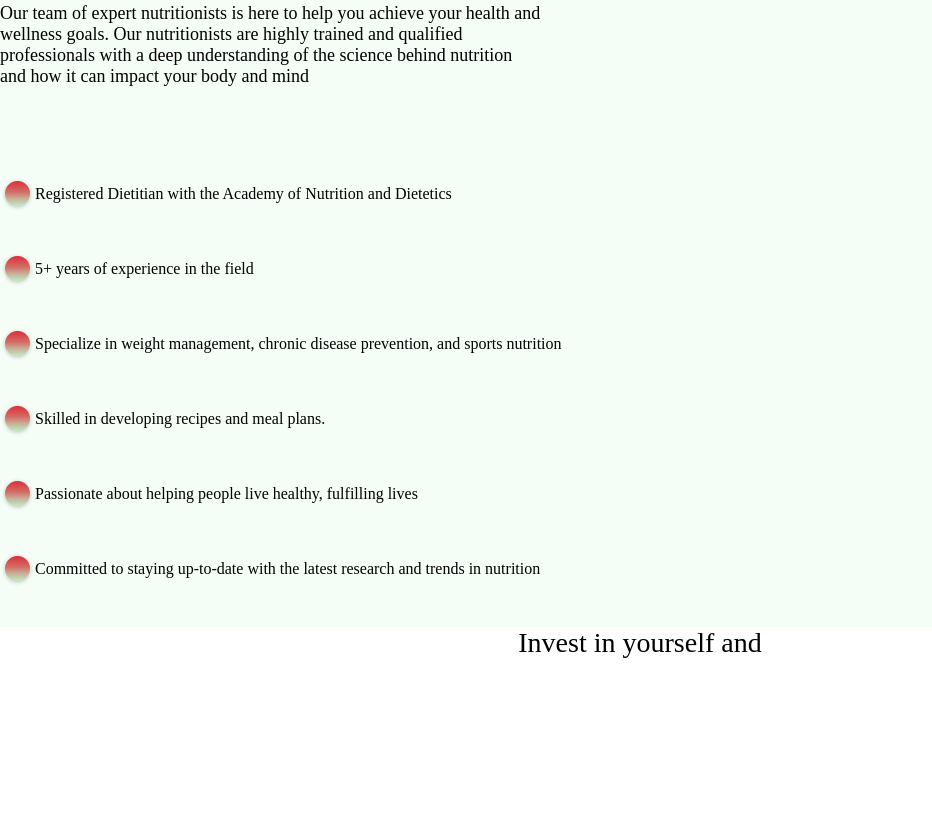
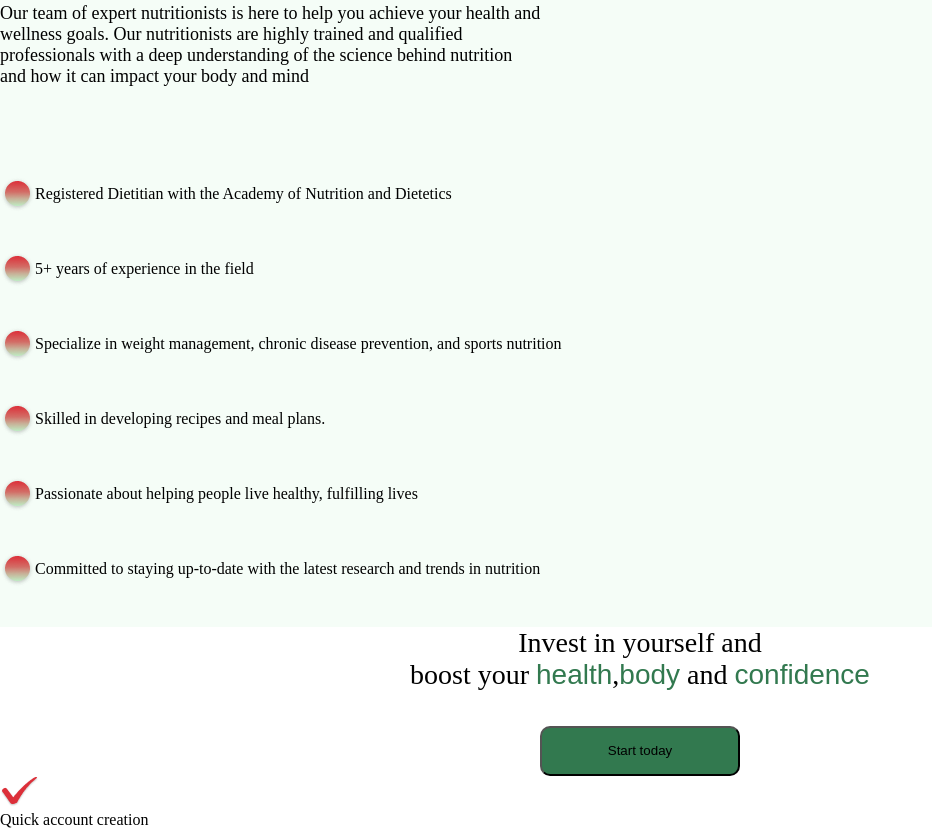
Before and after one commit to codeville-2024/diet-planner, a plain HTML site: page index.html in a window 1280 px wide. Shown: the part 3082-3911 px from the top of the page, without its empty margins (0-932 px from the left). Before the commit the page ends 3741 px from the top, so only its background shows below. Drawn offline with Linux system fonts and the light colour scheme.

Commit message:
new change

```diff
--- a/index.html
+++ b/index.html
@@ -272,7 +272,14 @@
 </div>
 <div id="customize">
   <p id="customize-2">Invest in yourself and <br>
-    </p>
+  boost your <span class="cust-ize"> health</span>,<span class="cust-ize">body</span> and <span class="cust-ize">confidence</span>
+</p>
+</div>
+<div id="super">
+  <button id="supers">Start today</button>
+</div>
+<div>
+  <img src="tttick.png" alt=""> <p>Quick account creation</p>
 </div>
   </body>
 </html>
--- a/styles.css
+++ b/styles.css
@@ -422,28 +422,47 @@ section {
   align-items: end;
 }
 #man {
-  width:100% ;
+  width: 100%;
   padding: 20px;
   background-image: url("Rectangle\ 24.png");
   background-size: cover;
 }
 #see-all {
   display: flex;
-gap: 20px;
-align-items: center;
-justify-content: center;
+  gap: 20px;
+  align-items: center;
+  justify-content: center;
 }
-#nutrition{
+#nutrition {
   background-color: #f5fdf7;
   padding: 20px 0;
 }
-
+#comma {
+  font-family: "Courier New", Courier, monospace;
+}
 #customize {
   display: flex;
   justify-content: center;
 }
 
 #customize-2 {
-color: #000000;
-font-size: 28px;
+  color: #000000;
+  font-size: 28px;
+  text-align: center;
 }
+.cust-ize {
+  color: #32794f;
+  font-family: arial;
+}
+
+#super {
+  display: flex;
+  justify-content: center;
+}
+#supers {
+  margin-top: 35px;
+  border-radius: 10px;
+  width: 200px;
+  height: 50px;
+  background-color: #32794f;
+}
```
